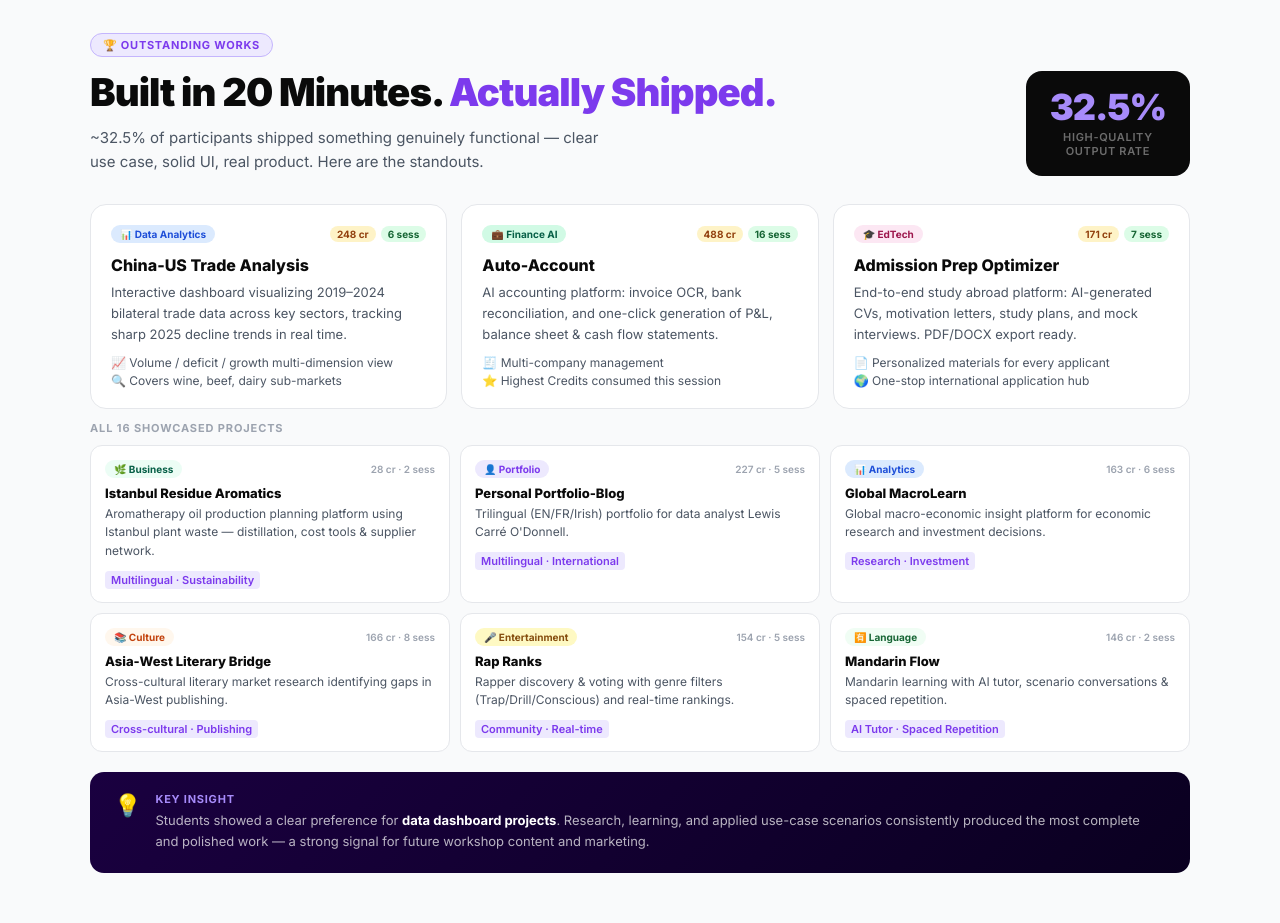
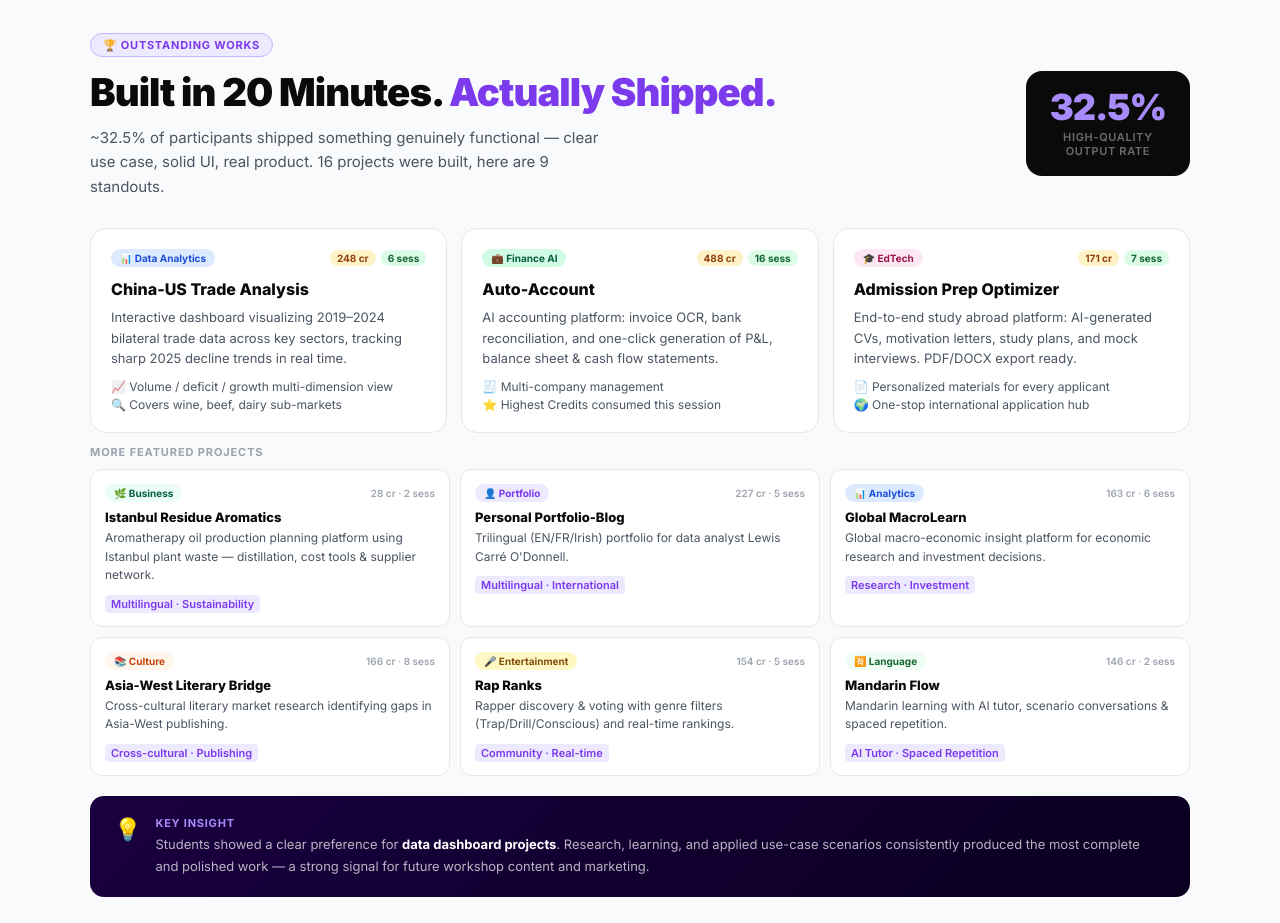
Before and after one commit to Aspirin404/attrax-enter-recap, a website built with Vite: page index.html in a window 1280 px wide. Shown: the part 1640-2563 px from the top of the page. Built offline with nearby package versions, Linux system fonts and the light colour scheme.

Commit message:
docs: clarify project count in outstanding works section

```diff
--- a/index.html
+++ b/index.html
@@ -90,7 +90,7 @@
     <div class="wh">
       <div>
         <h2>Built in 20 Minutes. <em>Actually Shipped.</em></h2>
-        <p class="sub">~32.5% of participants shipped something genuinely functional — clear use case, solid UI, real product. Here are the standouts.</p>
+        <p class="sub">~32.5% of participants shipped something genuinely functional — clear use case, solid UI, real product. 16 projects were built, here are 9 standouts.</p>
       </div>
       <div class="rb"><div class="rn">32.5%</div><div class="rl">High-Quality<br>Output Rate</div></div>
     </div>
@@ -117,8 +117,8 @@
       </div>
     </div>
 
-    <!-- All 16 -->
-    <div class="ml">All 16 Showcased Projects</div>
+    <!-- More Projects -->
+    <div class="ml">More Featured Projects</div>
     <div class="mg">
       <div class="mc"><div class="mct"><span class="wt tb">🌿 Business</span><span class="mms">28 cr · 2 sess</span></div><h4>Istanbul Residue Aromatics</h4><p>Aromatherapy oil production planning platform using Istanbul plant waste — distillation, cost tools &amp; supplier network.</p><span class="mkw">Multilingual · Sustainability</span></div>
       <div class="mc"><div class="mct"><span class="wt tp">👤 Portfolio</span><span class="mms">227 cr · 5 sess</span></div><h4>Personal Portfolio-Blog</h4><p>Trilingual (EN/FR/Irish) portfolio for data analyst Lewis Carré O'Donnell.</p><span class="mkw">Multilingual · International</span></div>
```
